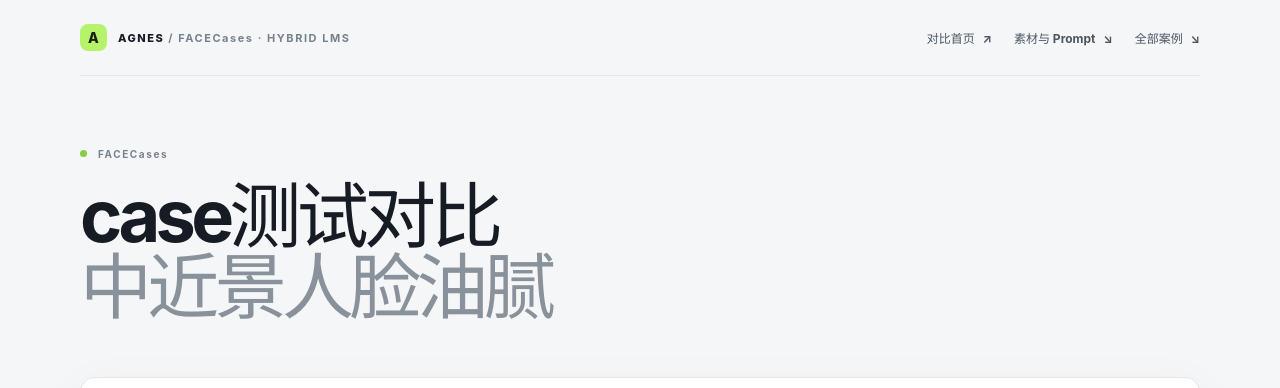
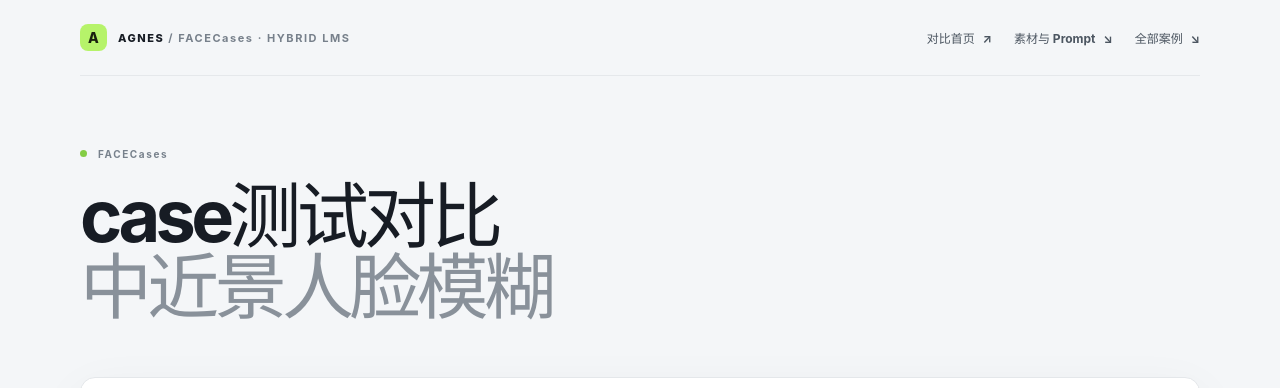
Before and after one commit to fengqianiqan/Agnes-video-comparison, a plain HTML site: page facecases-hybrid-lms-step04-scale08.html in a window 1280 px wide. Shown: the top 388 px of the page. Drawn offline with Linux system fonts and the light colour scheme.

Commit message:
Update page text

```diff
--- a/facecases-hybrid-lms-step04-scale08.html
+++ b/facecases-hybrid-lms-step04-scale08.html
@@ -36,7 +36,7 @@
       <main id="top">
         <section class="intro" aria-labelledby="page-title">
           <p class="eyebrow"><span class="eyebrow-dot"></span> FACECases</p>
-          <h1 id="page-title">case测试对比<br><span>中近景人脸油腻</span></h1>
+          <h1 id="page-title">case测试对比<br><span>中近景人脸模糊</span></h1>
         </section>
 
         <!--
```
